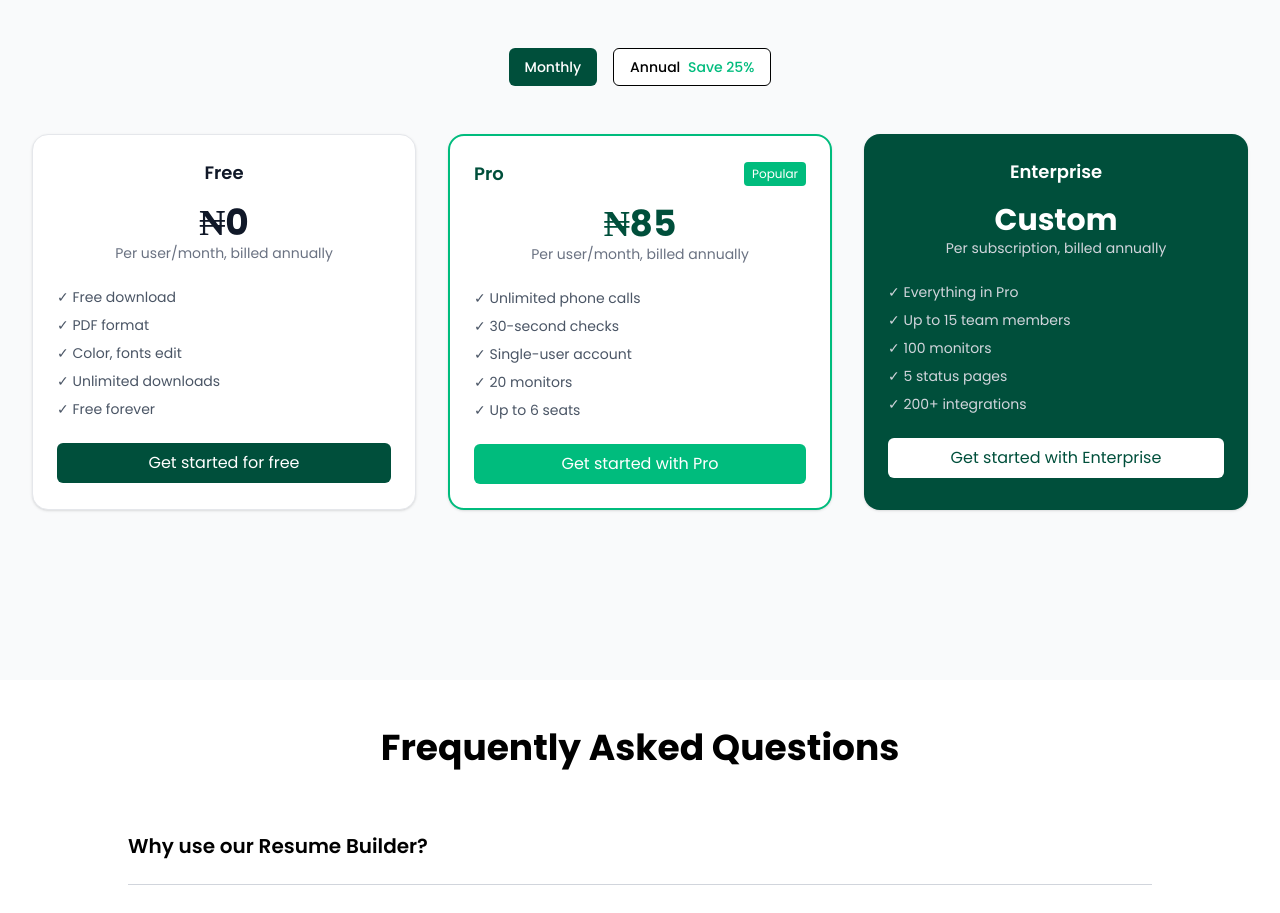
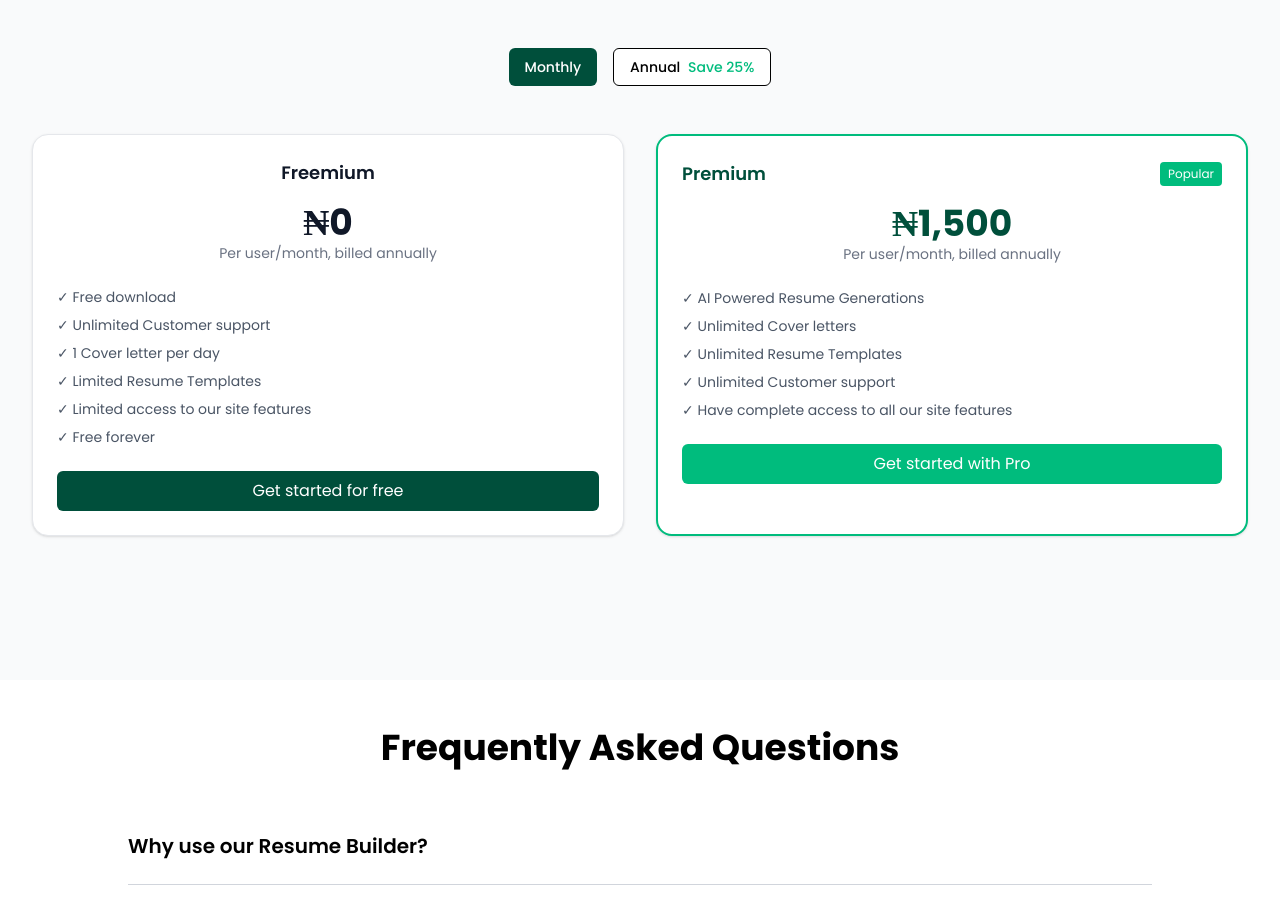
Before and after one commit to oladhimeji1/resume-generator, a React (Vite) app: page / in a window 1280 px wide. Shown: the part 3720-4633 px from the top of the page. Built offline with nearby package versions, Linux system fonts and the light colour scheme.

Commit message:
Update Resume Template Selection, Update on Pricing plan

```diff
--- a/src/components/Pricing.jsx
+++ b/src/components/Pricing.jsx
@@ -1,13 +1,15 @@
-import React, { useState } from 'react';
+import React, { useState } from "react";
 // import { ToggleGroup, ToggleGroupItem } from '@/components/ui/toggle-group';
 
 export default function PricingPage() {
-  const [billing, setBilling] = useState('monthly');
+  const [billing, setBilling] = useState("monthly");
 
   return (
     <div className="min-h-screen bg-gray-50 py-12 px-4 sm:px-6 lg:px-8">
       <div className="max-w-7xl mx-auto text-center">
-        <h2 className="text-3xl font-extrabold text-emerald-900">Plans and Pricing</h2>
+        <h2 className="text-3xl font-extrabold text-emerald-900">
+          Plans and Pricing
+        </h2>
         <p className="mt-2 text-lg text-gray-600">
           Receive unlimited credits when you pay yearly, and save on your plan.
         </p>
@@ -15,72 +17,75 @@ export default function PricingPage() {
         <div className="mt-6 flex justify-center">
           <div className="mt-6 flex justify-center space-x-4">
             <button
-    onClick={() => setBilling('monthly')}
+              onClick={() => setBilling("monthly")}
               className={`px-4 py-2 text-sm font-medium rounded-md ${
-      billing === 'monthly' ? 'bg-emerald-900 text-white' : 'bg-white border'
+                billing === "monthly"
+                  ? "bg-emerald-900 text-white"
+                  : "bg-white border"
               }`}
             >
               Monthly
             </button>
             <button
-    onClick={() => setBilling('annual')}
+              onClick={() => setBilling("annual")}
               className={`px-4 py-2 text-sm font-medium rounded-md ${
-      billing === 'annual' ? 'bg-emerald-900 text-white' : 'bg-white border'
+                billing === "annual"
+                  ? "bg-emerald-900 text-white"
+                  : "bg-white border"
               }`}
             >
               Annual <span className="ml-1 text-emerald-500">Save 25%</span>
             </button>
           </div>
-
         </div>
 
-        <div className="mt-12 grid grid-cols-1 md:grid-cols-3 gap-8">
+        <div className="mt-12 grid grid-cols-1 md:grid-cols-2 gap-8">
           {/* Free Plan */}
           <div className="bg-white rounded-2xl shadow p-6 border border-gray-200">
-            <h3 className="text-lg font-semibold text-gray-900">Free</h3>
+            <h3 className="text-lg font-semibold text-gray-900">Freemium</h3>
             <p className="mt-4 text-4xl font-bold text-gray-900">&#8358;0</p>
-            <p className="text-sm text-gray-500">Per user/month, billed annually</p>
+            <p className="text-sm text-gray-500">
+              Per user/month, billed annually
+            </p>
             <ul className="mt-6 space-y-2 text-sm text-gray-600 text-left">
               <li>✓ Free download</li>
-              <li>✓ PDF format</li>
-              <li>✓ Color, fonts edit</li>
-              <li>✓ Unlimited downloads</li>
+              <li>✓ Unlimited Customer support</li>
+              <li>✓ 1 Cover letter per day</li>
+              <li>✓ Limited Resume Templates</li>
+              <li>✓ Limited access to our site features</li>
               <li>✓ Free forever</li>
             </ul>
-            <button className="mt-6 w-full py-2 px-4 bg-emerald-900 text-white rounded-md">Get started for free</button>
+            <button className="mt-6 w-full py-2 px-4 bg-emerald-900 text-white rounded-md">
+              Get started for free
+            </button>
           </div>
 
           {/* Pro Plan */}
           <div className="bg-white rounded-2xl shadow p-6 border-2 border-emerald-500">
             <div className="flex justify-between items-center">
-              <h3 className="text-lg font-semibold text-emerald-900">Pro</h3>
-              <span className="bg-emerald-500 text-white text-xs px-2 py-1 rounded">Popular</span>
+              <h3 className="text-lg font-semibold text-emerald-900">
+                Premium
+              </h3>
+              <span className="bg-emerald-500 text-white text-xs px-2 py-1 rounded">
+                Popular
+              </span>
             </div>
-            <p className="mt-4 text-4xl font-bold text-emerald-900">&#8358;85</p>
-            <p className="text-sm text-gray-500">Per user/month, billed annually</p>
+            <p className="mt-4 text-4xl font-bold text-emerald-900">
+              &#8358;1,500
+            </p>
+            <p className="text-sm text-gray-500">
+              Per user/month, billed annually
+            </p>
             <ul className="mt-6 space-y-2 text-sm text-gray-600 text-left">
-              <li>✓ Unlimited phone calls</li>
-              <li>✓ 30-second checks</li>
-              <li>✓ Single-user account</li>
-              <li>✓ 20 monitors</li>
-              <li>✓ Up to 6 seats</li>
+              <li>✓ AI Powered Resume Generations</li>
+              <li>✓ Unlimited Cover letters</li>
+              <li>✓ Unlimited Resume Templates</li>
+              <li>✓ Unlimited Customer support</li>
+              <li>✓ Have complete access to all our site features</li>
             </ul>
-            <button className="mt-6 w-full py-2 px-4 bg-emerald-500 text-white rounded-md">Get started with Pro</button>
-          </div>
-
-          {/* Enterprise Plan */}
-          <div className="bg-emerald-900 text-white rounded-2xl shadow p-6">
-            <h3 className="text-lg font-semibold">Enterprise</h3>
-            <p className="mt-4 text-3xl font-bold">Custom</p>
-            <p className="text-sm text-gray-300">Per subscription, billed annually</p>
-            <ul className="mt-6 space-y-2 text-sm text-gray-300 text-left">
-              <li>✓ Everything in Pro</li>
-              <li>✓ Up to 15 team members</li>
-              <li>✓ 100 monitors</li>
-              <li>✓ 5 status pages</li>
-              <li>✓ 200+ integrations</li>
-            </ul>
-            <button className="mt-6 w-full py-2 px-4 bg-white text-emerald-900 rounded-md">Get started with Enterprise</button>
+            <button className="mt-6 w-full py-2 px-4 bg-emerald-500 text-white rounded-md">
+              Get started with Pro
+            </button>
           </div>
         </div>
       </div>
--- a/src/components/Template.jsx
+++ b/src/components/Template.jsx
@@ -3,10 +3,13 @@ export default function Template({
   id,
   handleTemplateSelect,
   template,
+  selectedTemplate,
 }) {
   return (
     <div
-      className={` shadow-lg cursor-pointer transition hover:-translate-y-5 relative`}
+      className={`${
+        selectedTemplate === template ? "border-emerald-700 border-3" : ""
+      }   shadow-lg cursor-pointer transition `}
       onClick={() => {
         handleTemplateSelect(template, id);
       }}
--- a/src/pages/Login.jsx
+++ b/src/pages/Login.jsx
@@ -1,6 +1,6 @@
-import { FaGoogle } from "react-icons/fa";
+import { FcGoogle } from "react-icons/fc";
+import { useForm } from "react-hook-form";
 import { Link } from "react-router-dom";
-import { useForm } from "react-hook-form";
 import * as yup from "yup";
 export default function Login() {
   const { register, handleSubmit } = useForm();
@@ -76,7 +76,7 @@ export default function Login() {
 
             <div className="shadow-sm rounded-sm flex items-center">
               <button className="w-full cursor-pointer mt-4 flex gap-6 items-center justify-center p-3">
-                <FaGoogle />
+                <FcGoogle />
                 <span>Sign in with Google </span>
               </button>
             </div>
--- a/src/pages/ResumeTemplates.jsx
+++ b/src/pages/ResumeTemplates.jsx
@@ -39,7 +39,7 @@ export default function ResumeTemplates() {
           </p>
         </div>
 
-      <div className="grid grid-cols-1 justify-center gap-3 md:grid-cols-2 lg:grid-cols-3 mt-10 max-w-full mx-auto">
+        <div className="grid pb-50 grid-cols-1 gap-8 justify-center md:grid-cols-2 lg:grid-cols-3 mt-10 max-w-full mx-auto">
           {templates.map((template) => {
             return (
               <Template
@@ -48,7 +48,7 @@ export default function ResumeTemplates() {
                 handleTemplateSelect={handleTemplateSelect}
                 id={template.id}
                 template={template}
-
+                selectedTemplate={selectedTemplate}
               />
             );
           })}
```
Also changed, not shown: src/components/ResumeBuilder.jsx (+45 -59 lines), src/pages/Signup.jsx (+21 -30 lines). Lines whose indentation alone changed are shown as unchanged.
